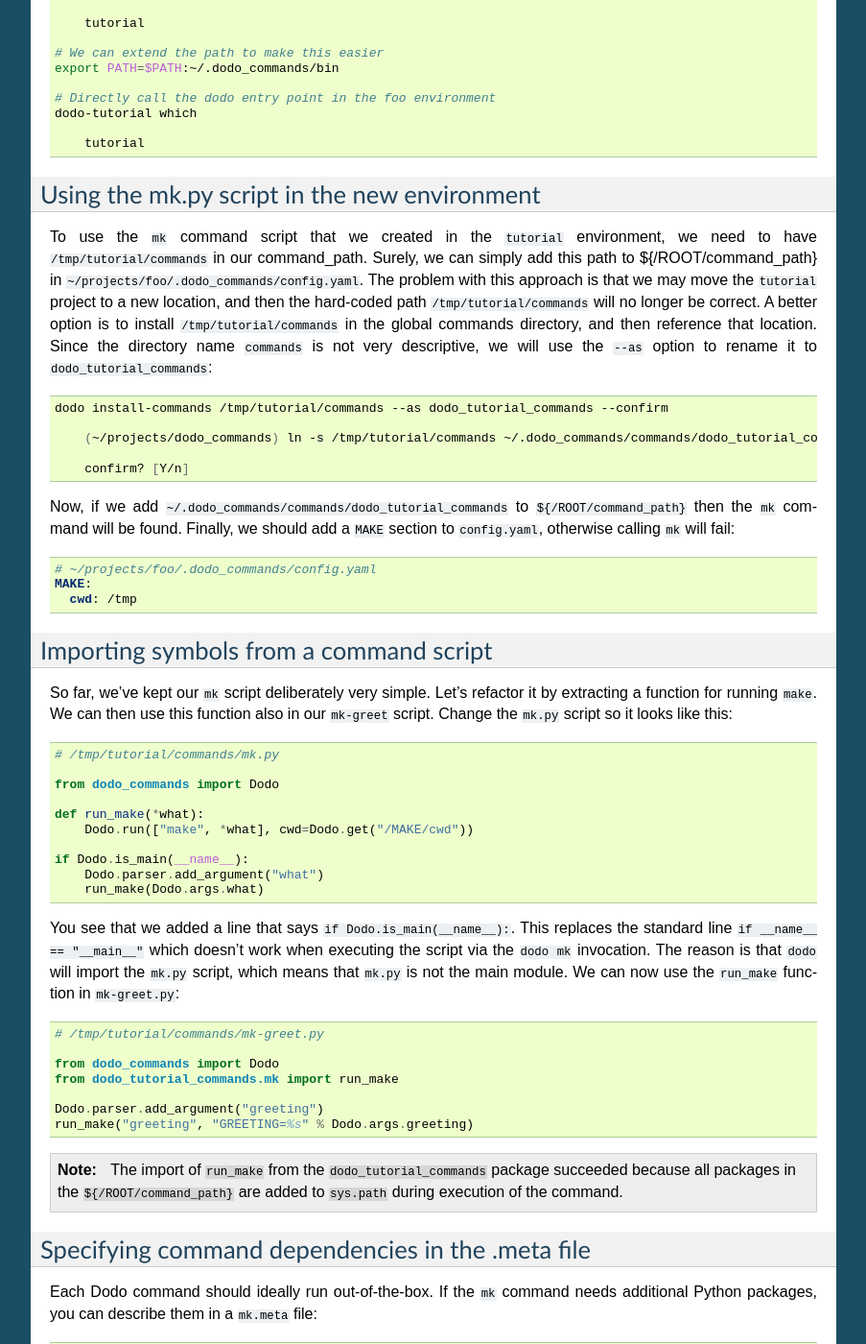
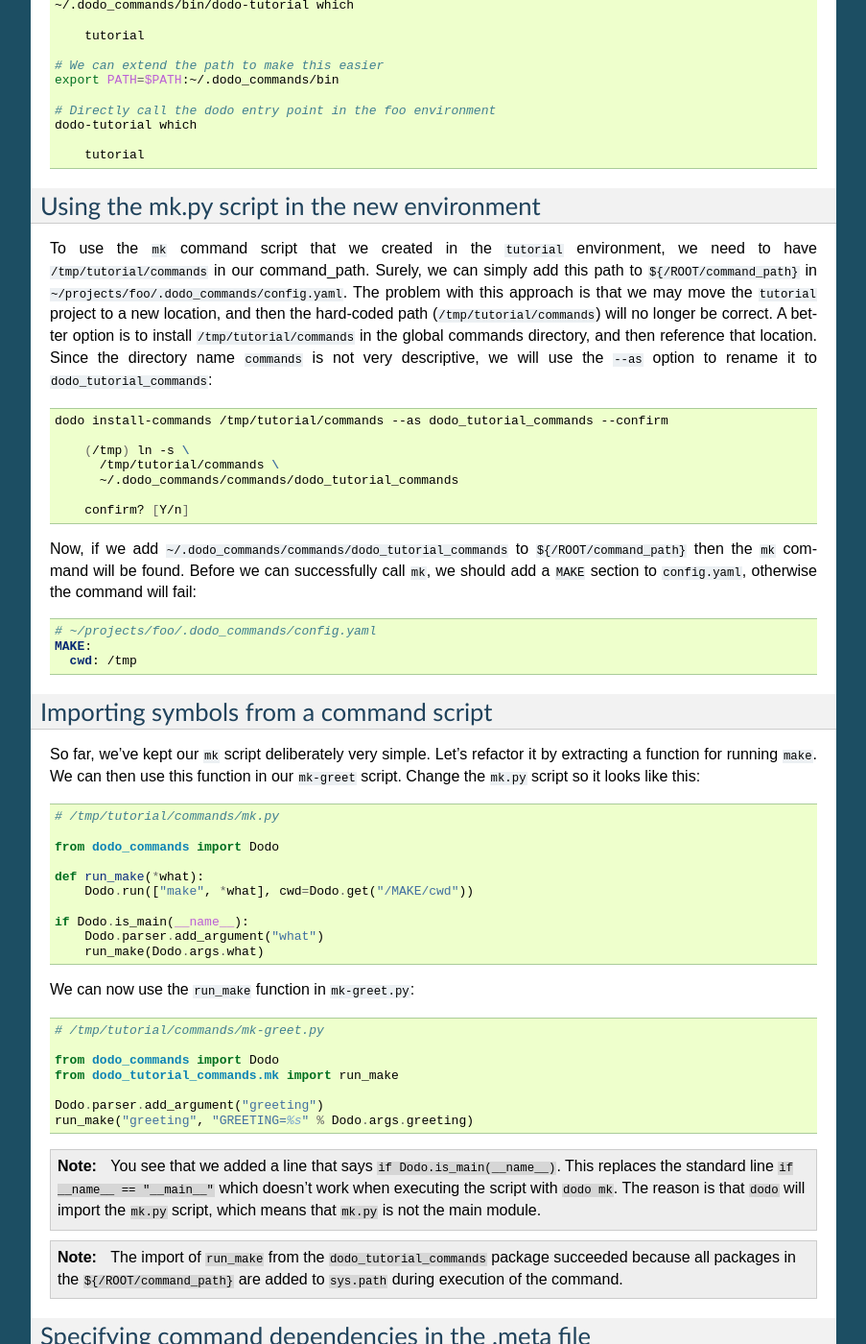
Before and after one commit to mnieber/dodo-commands, a Sphinx documentation site: the page built from doc/tutorial/part_3_project_specific_sets_of_aliases.rst, in a window 1280 px wide and 1400 px high, scrolled down 2272 px. Shown: the whole window at 96% size, without its empty margins (198-1101 px from the left). Built offline with Sphinx 7.4.7, drawn with Linux system fonts in a browser that asks for light colours; some of the changed text lies outside the part shown.

Commit message:
Update docs

```diff
--- a/doc/tutorial/part_3_project_specific_sets_of_aliases.rst
+++ b/doc/tutorial/part_3_project_specific_sets_of_aliases.rst
@@ -22,7 +22,7 @@
 ------------------------------------------------
 
 Let's start by deactivating the current ``tutorial`` environment. You do this by activating
-the default environment:
+the ``default`` environment:
 
 .. code-block:: bash
 
@@ -81,12 +81,15 @@
       Collecting dodo_git_commands
       Successfully installed dodo-git-commands-0.3.0
 
-      (/) ln -s ~/.dodo_commands/commands/dodo_git_commands ~/.dodo_commands/default_project/commands/dodo_git_commands
+      (/) ln -s \
+        ~/.dodo_commands/commands/dodo_git_commands \
+        ~/.dodo_commands/default_project/commands/dodo_git_commands
 
       confirm? [Y/n]
 
-We see that the commands are installed into the ~/.dodo_commands/commands directory. Because we passed the ``to-default``
-flag, a symlink to dodo_git_commands is created in ~/.dodo_commands/default_project/commands. Because our project uses
+We see that the commands are installed into the ``~/.dodo_commands/commands`` directory.
+Because we passed the ``to-default`` flag, a symlink to dodo_git_commands is created in
+``~/.dodo_commands/default_project/commands``. Because our project uses
 all the default commands, the new git commands will be available:
 
 .. code-block:: bash
@@ -162,9 +165,9 @@
 ---------------------------------------------
 
 To use the ``mk`` command script that we created in the ``tutorial`` environment, we need to have
-``/tmp/tutorial/commands`` in our command_path. Surely, we can simply add this path to ${/ROOT/command_path}
+``/tmp/tutorial/commands`` in our command_path. Surely, we can simply add this path to ``${/ROOT/command_path}``
 in ``~/projects/foo/.dodo_commands/config.yaml``. The problem with this approach is that we may move the
-``tutorial`` project to a new location, and then the hard-coded path ``/tmp/tutorial/commands`` will no longer
+``tutorial`` project to a new location, and then the hard-coded path (``/tmp/tutorial/commands``) will no longer
 be correct. A better option is to install ``/tmp/tutorial/commands``
 in the global commands directory, and then reference that location. Since the directory name ``commands`` is not
 very descriptive, we will use the ``--as`` option to rename it to ``dodo_tutorial_commands``:
@@ -173,13 +176,15 @@
 
   dodo install-commands /tmp/tutorial/commands --as dodo_tutorial_commands --confirm
 
-      (~/projects/dodo_commands) ln -s /tmp/tutorial/commands ~/.dodo_commands/commands/dodo_tutorial_commands
+      (/tmp) ln -s \
+        /tmp/tutorial/commands \
+        ~/.dodo_commands/commands/dodo_tutorial_commands
 
       confirm? [Y/n]
 
 Now, if we add ``~/.dodo_commands/commands/dodo_tutorial_commands`` to ``${/ROOT/command_path}`` then the ``mk``
-command will be found. Finally, we should add a ``MAKE`` section to ``config.yaml``, otherwise calling ``mk``
-will fail:
+command will be found. Before we can successfully call ``mk``, we should add a ``MAKE`` section to ``config.yaml``,
+otherwise the command will fail:
 
 .. code-block:: yaml
 
@@ -192,7 +197,7 @@
 ---------------------------------------
 
 So far, we've kept our ``mk`` script deliberately very simple. Let's refactor it by extracting a function for running
-``make``. We can then use this function also in our ``mk-greet`` script. Change the ``mk.py`` script so it
+``make``. We can then use this function in our ``mk-greet`` script. Change the ``mk.py`` script so it
 looks like this:
 
 .. code-block:: python
@@ -208,10 +213,7 @@
       Dodo.parser.add_argument("what")
       run_make(Dodo.args.what)
 
-You see that we added a line that says ``if Dodo.is_main(__name__):``. This replaces the standard line
-``if __name__ == "__main__"`` which doesn't work when executing the script via the ``dodo mk``
-invocation. The reason is that ``dodo`` will import the ``mk.py`` script, which means that
-``mk.py`` is not the main module. We can now use the ``run_make`` function in ``mk-greet.py``:
+We can now use the ``run_make`` function in ``mk-greet.py``:
 
 .. code-block:: python
 
@@ -222,6 +224,13 @@
 
   Dodo.parser.add_argument("greeting")
   run_make("greeting", "GREETING=%s" % Dodo.args.greeting)
+
+.. note::
+
+  You see that we added a line that says ``if Dodo.is_main(__name__)``. This replaces the standard line
+  ``if __name__ == "__main__"`` which doesn't work when executing the script with ``dodo mk``. The reason
+  is that ``dodo`` will import the ``mk.py`` script, which means that
+  ``mk.py`` is not the main module.
 
 .. note::
 
@@ -242,8 +251,7 @@
   requirements:
   - dominate==2.2.0
 
-In this example, calling the ``mk`` command will ask the user for confirmation to install the ``dominate``
-package into the current Python environment. We can try this out by importing ``dominate`` in ``mk.py``:
+We can try this out by importing ``dominate`` in ``mk.py``:
 
 .. code-block:: python
 
@@ -254,7 +262,8 @@
 
   # ... rest of the script stays the same
 
-Now when we run ``dodo mk runserver`` it will ask us if ``dominate`` should be installed:
+Calling the ``mk`` command will ask the user for confirmation to install the ``dominate``
+package into the current Python environment:
 
 .. code-block:: bash
 
```
Also changed, not shown: other parts of doc/tutorial/part_3_project_specific_sets_of_aliases.rst (+2 -2 lines), doc/index.rst (+10 -10 lines), doc/tutorial/part_1_working_with_microservices.rst (+12 -9 lines), doc/tutorial/part_2_local_development_with_docker.rst (+9 -9 lines), doc/tutorial/part_4_getting_colleagues_up_to_speed.rst (+19 -12 lines).
